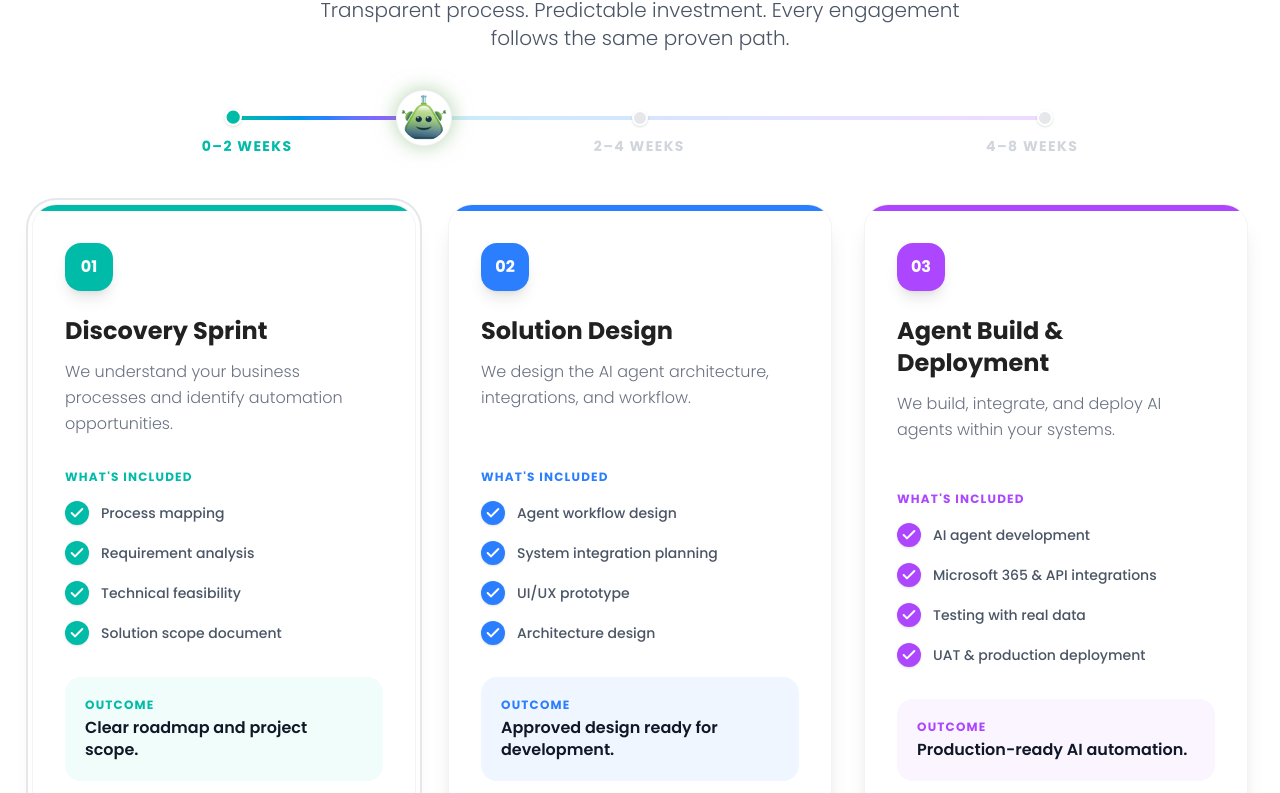
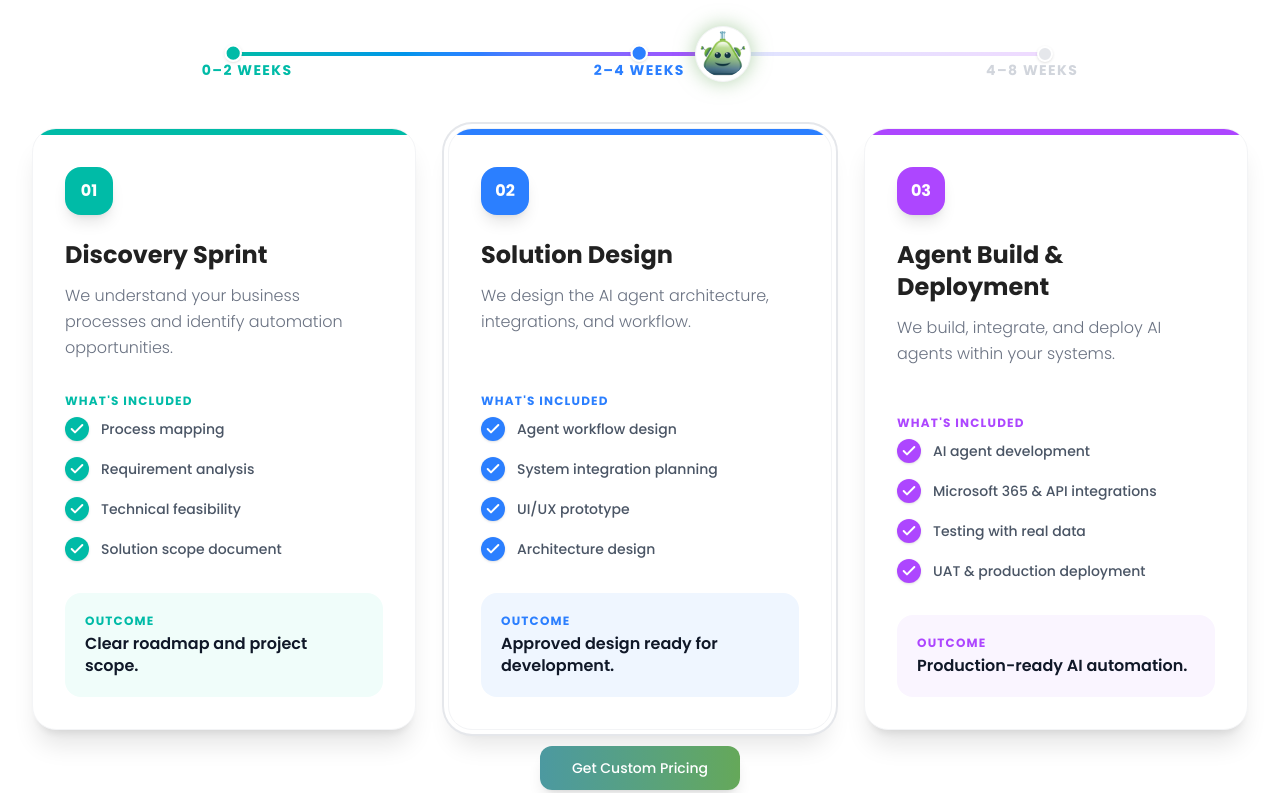
Before and after one commit to A365shift-DevTeam/A365-Automation, a React (Vite) app: page / in a window 1280 px wide. Shown: the part 4798-5591 px from the top of the page. Built offline with nearby package versions, Linux system fonts and the light colour scheme.

Commit message:
scrolling fixed

```diff
--- a/src/components/sections/HowEngagementsWork.tsx
+++ b/src/components/sections/HowEngagementsWork.tsx
@@ -48,7 +48,7 @@ export default function HowEngagementsWork() {
 
   const { scrollYProgress } = useScroll({
     target: sectionRef,
-    offset: ['start 60%', 'end 40%']
+    offset: ['start start', 'end end']
   });
 
   const botLeftPercent = useTransform(scrollYProgress, [0, 0.5, 1], [16.6, 50, 83.3]);
@@ -62,8 +62,8 @@ export default function HowEngagementsWork() {
   });
 
   return (
-    <section id="how-it-works" className="relative py-16 md:py-24 bg-white dark:bg-gray-950" ref={sectionRef}>
-      <div className="max-w-7xl mx-auto px-6 lg:px-8">
+    <section id="how-it-works" className="relative md:h-[250vh] bg-white dark:bg-gray-950" ref={sectionRef}>
+      <div className="md:sticky md:top-[80px] flex flex-col justify-start pt-8 pb-4 max-w-7xl mx-auto px-6 lg:px-8 overflow-visible">
         <div className="text-center mb-16">
           <h2 className="text-2xl md:text-4xl mb-4 section-title">How Engagements Work</h2>
           <p className="text-gray-600 dark:text-gray-400 max-w-2xl mx-auto text-lg md:text-xl font-light">
@@ -111,7 +111,7 @@ export default function HowEngagementsWork() {
             </motion.div>
           </div>
 
-          <div className="flex justify-between px-[16.6%] mt-4">
+          <div className="flex justify-between px-[16.6%] mt-1">
             {PHASES.map((phase, i) => (
               <span
                 key={phase.step}
@@ -158,7 +158,7 @@ export default function HowEngagementsWork() {
                 </p>
 
                 <div>
-                  <p className={`text-xs font-bold uppercase tracking-widest mb-4 ${phase.colorClass}`}>
+                  <p className={`text-xs font-bold uppercase tracking-widest mb-2 ${phase.colorClass}`}>
                     WHAT'S INCLUDED
                   </p>
                   <ul className="space-y-4 mb-8">
@@ -186,12 +186,12 @@ export default function HowEngagementsWork() {
           ))}
         </div>
 
-        <div className="mt-16 text-center">
+          <div className="mt-4 text-center">
             <motion.a
               whileHover={{ scale: 1.05 }}
               whileTap={{ scale: 0.98 }}
               href="#cta"
-            className="inline-flex items-center gap-2 px-8 py-3.5 text-base md:text-lg bg-gradient-to-r from-[#4C99A0] to-[#65A859] text-white rounded-xl font-medium shadow-lg hover:shadow-xl transition-all duration-300"
+              className="inline-flex items-center gap-2 px-8 py-3 text-sm bg-gradient-to-r from-[#4C99A0] to-[#65A859] text-white rounded-xl font-medium shadow-lg hover:shadow-xl transition-all duration-300"
             >
               Get Custom Pricing
             </motion.a>
```
Lines whose indentation alone changed are shown as unchanged.
